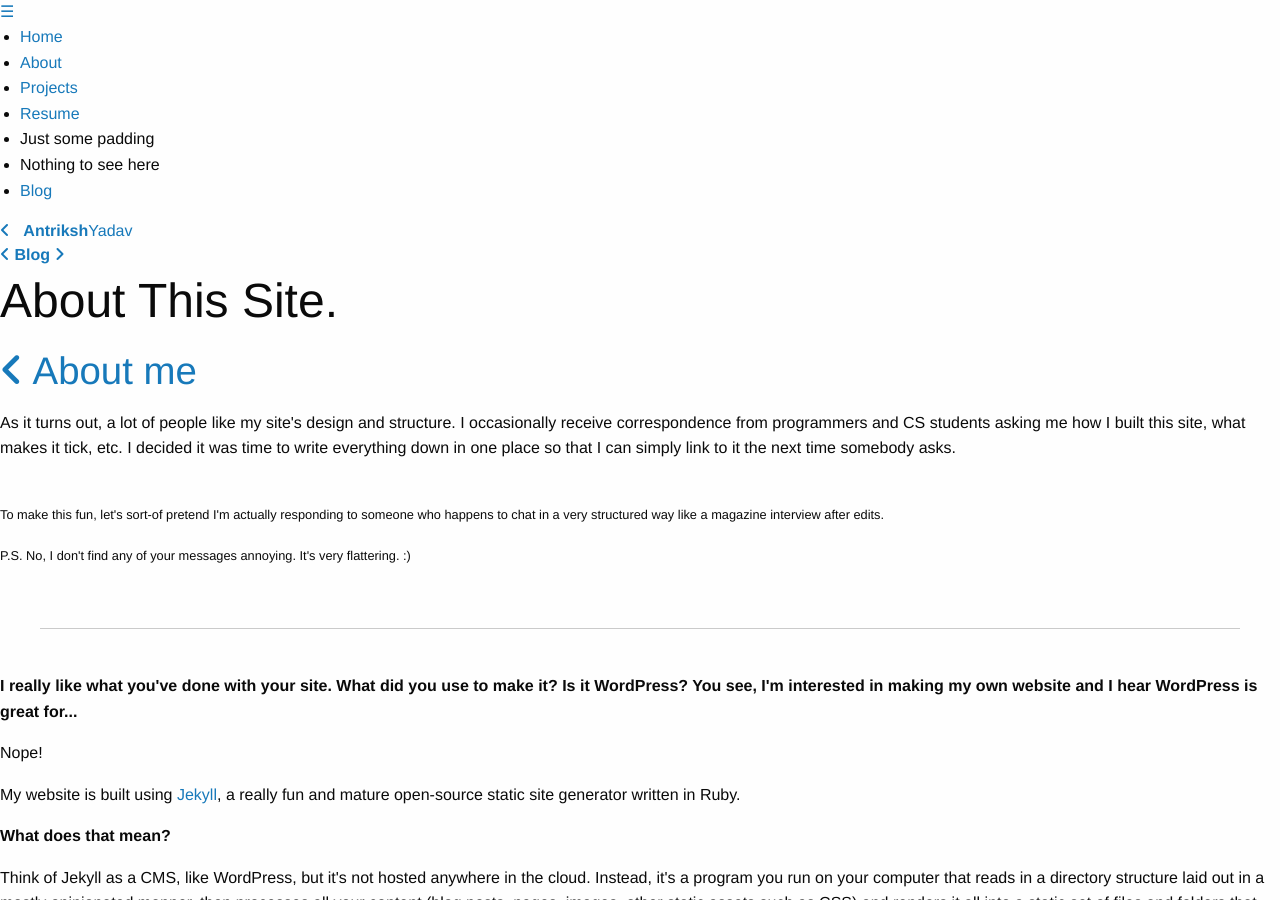
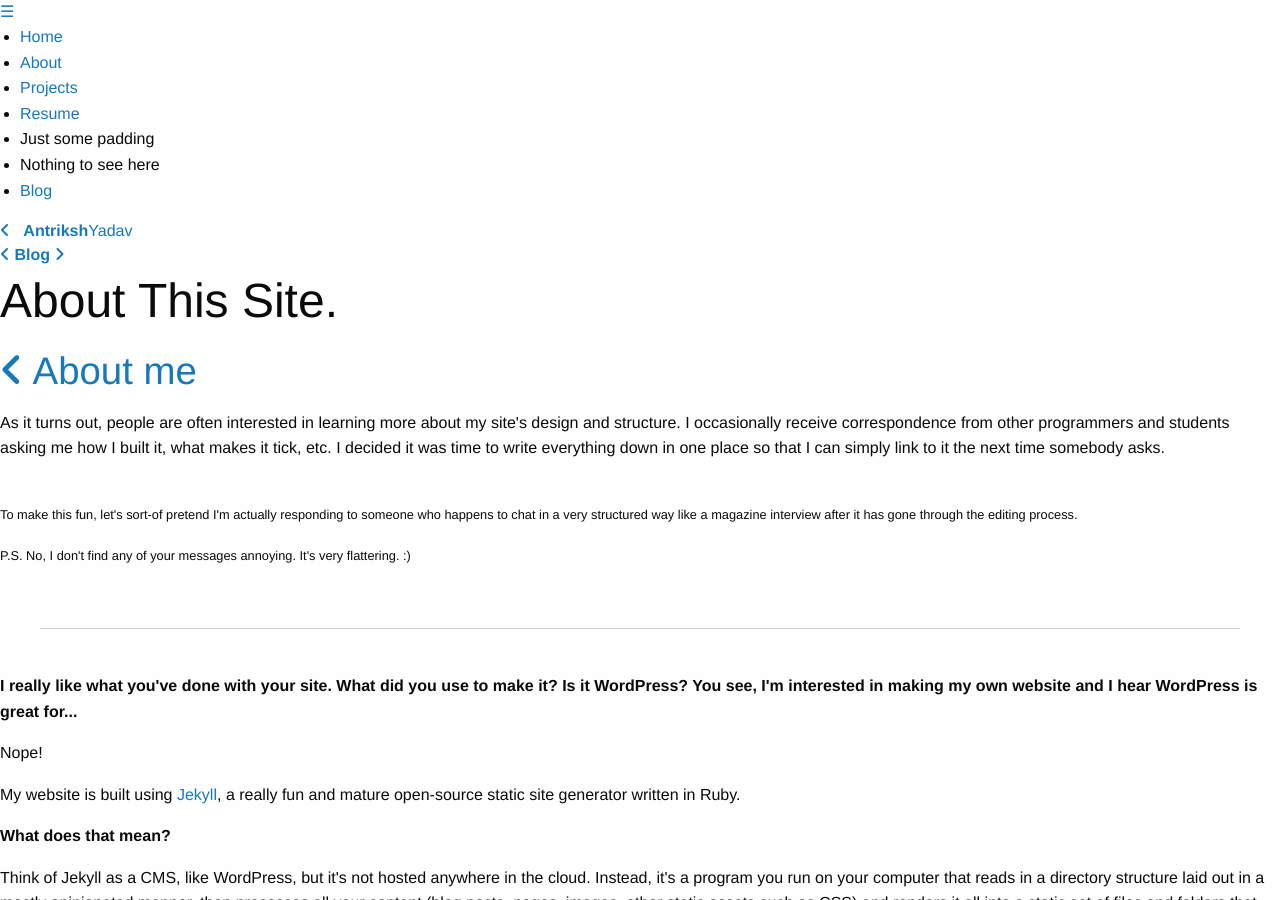
Before and after one commit to Antrikshy/antrikshy.github.io, a Jekyll site: the page built from about/this-site.html, in a window 1280 px wide and 900 px high. Built offline with Jekyll 4.4.1, drawn with Linux system fonts in a browser that asks for light colours; nearby versions of some CDN libraries; library files that are not in the unit come from our copies; comment, search, counter and statistics services are not loaded.

Commit message:
Update this-site.html

```diff
--- a/about/this-site.html
+++ b/about/this-site.html
@@ -19,12 +19,12 @@ permalink: "/about/this-site"
       <small><a href="/about"><i class="fa fa-angle-left"></i> About me</a></small>
     </h1>
     <p class="about-longform text-indent">
-      As it turns out, a lot of people like my site's design and structure. I occasionally receive correspondence from programmers and CS students asking me how I built this site, what makes it tick, etc. I decided it was time to write everything down in one place so that I can simply link to it the next time somebody asks.
+      As it turns out, people are often interested in learning more about my site's design and structure. I occasionally receive correspondence from other programmers and students asking me how I built it, what makes it tick, etc. I decided it was time to write everything down in one place so that I can simply link to it the next time somebody asks.
     </p>
     <br/>
     <p class="about-longform">
       <small>
-        To make this fun, let's sort-of pretend I'm actually responding to someone who happens to chat in a very structured way like a magazine interview after edits.
+        To make this fun, let's sort-of pretend I'm actually responding to someone who happens to chat in a very structured way like a magazine interview after it has gone through the editing process.
       </small>
     <p class="about-longform">
       <small>
```
